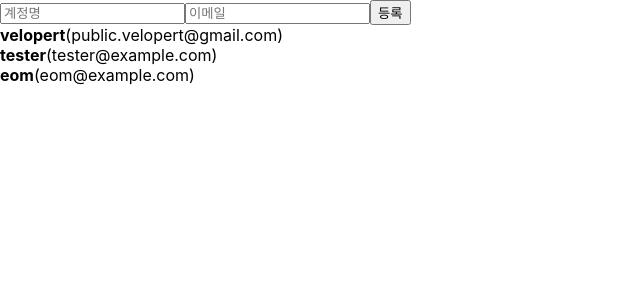
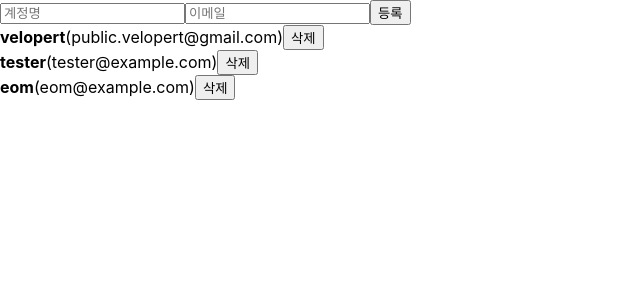
Before and after one commit to nook1208/begin-react, a React (Create React App) app: page / in a window 1280 px wide. Shown: the top 300 px of the page, without its empty margins (0-640 px from the left). Built offline with nearby package versions, Linux system fonts and the light colour scheme.

Commit message:
Chap1.14: Add onRemove function
Signed-off-by: Sunwook Eom <sunwook5492@gmail.com>

```diff
--- a/src/App.js
+++ b/src/App.js
@@ -56,6 +56,10 @@
     nextId.current += 1;
   };
 
+  const onRemove = id => {
+    setUsers(users.filter(user => user.id !== id));
+  };
+
   return (
     <>
       <CreateUser
@@ -64,7 +68,7 @@
         onChange={onChange}
         onCreate={onCreate}
       />
-      <UserList users={users} />
+      <UserList users={users} onRemove={onRemove} />
     </>
   );
 }
--- a/src/UserList.js
+++ b/src/UserList.js
@@ -1,19 +1,22 @@
 import React from 'react';
 
-function User({user}) {
+function User({user, onRemove}) {
     return (
         <div>
             <b>{user.username}</b>
             <span>({user.email})</span>
+            <button onClick={() => onRemove(user.id)}>삭제</button>
         </div>
     );
 }
 
-function UserList({users}) {
+function UserList({users, onRemove}) {
 
     return (
         <div>
-            {users.map(i => (<User user={i} key={i.id} />))}
+            {users.map(i => (
+            <User user={i} key={i.id} onRemove={onRemove}/>
+            ))}
         </div>
     );
 }
```
